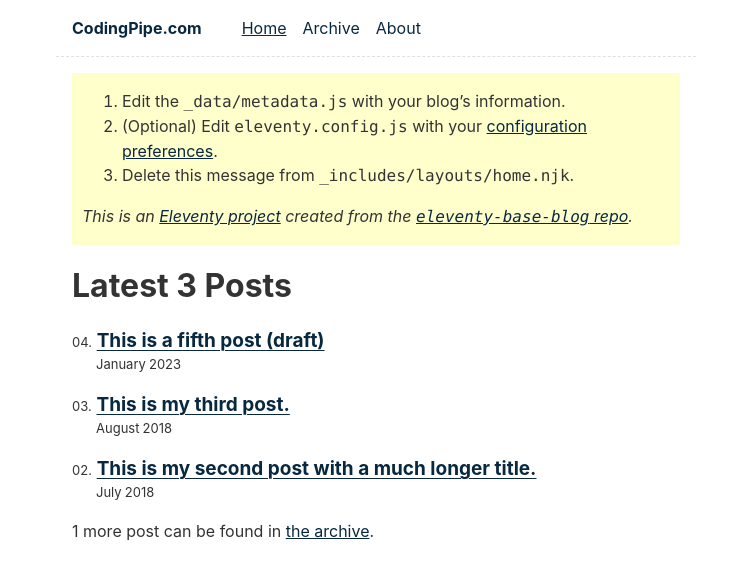
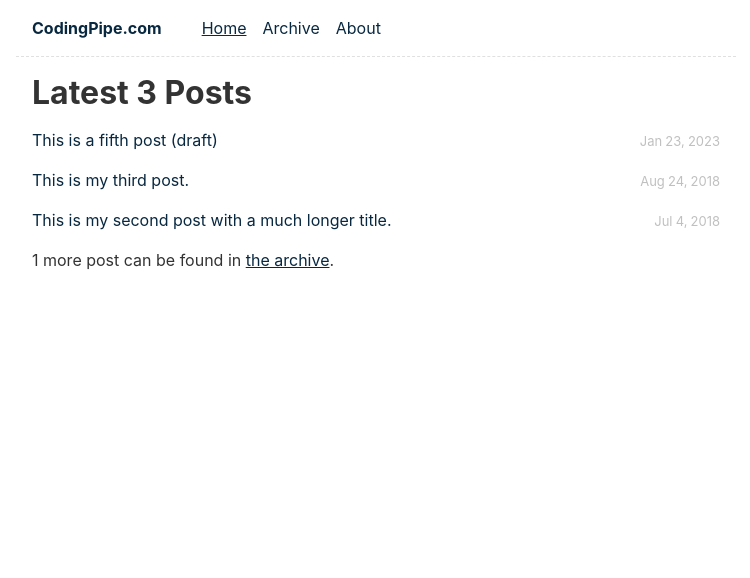
Before and after one commit to bojanv91/codingpipe, an Eleventy site: page content/index.njk in a window 1280 px wide. Shown: the whole page, without its empty margins (264-1014 px from the left). Built offline with nearby package versions, Linux system fonts and the light colour scheme; Eleventy itself is replaced by a stand-in of ours; files that its build step writes are made by us from their sources.

Commit message:
Update site's css

```diff
--- a/_includes/layouts/base.njk
+++ b/_includes/layouts/base.njk
@@ -11,7 +11,7 @@
 		<link rel="alternate" href="/feed/feed.json" type="application/json" title="{{ metadata.title }}">
 
 		{#- Uncomment this if you’d like folks to know that you used Eleventy to build your site!  #}
-		{#- <meta name="generator" content="{{ eleventy.generator }}"> #}
+		<meta name="generator" content="{{ eleventy.generator }}">
 
 		{#-
 		CSS bundles are provided via the `eleventy-plugin-bundle` plugin:
--- a/_includes/layouts/home.njk
+++ b/_includes/layouts/home.njk
@@ -1,16 +1,4 @@
 ---
 layout: layouts/base.njk
 ---
-<!-- Delete this message, it will also remove the component CSS from the bundle -->
-{%- css %}{% include "public/css/message-box.css" %}{% endcss %}
-<div class="message-box">
-	<ol>
-		<li>Edit the <code>_data/metadata.js</code> with your blog’s information.</li>
-		<li>(Optional) Edit <code>eleventy.config.js</code> with your <a href="https://www.11ty.dev/docs/config/">configuration preferences</a>.</li>
-		<li>Delete this message from <code>_includes/layouts/home.njk</code>.</li>
-	</ol>
-	<p><em>This is an <a href="https://www.11ty.dev/">Eleventy project</a> created from the <a href="https://github.com/11ty/eleventy-base-blog"><code>eleventy-base-blog</code> repo</a>.</em></p>
-</div>
-<!-- Stop deleting -->
-
 {{ content | safe }}
--- a/_includes/postslist.njk
+++ b/_includes/postslist.njk
@@ -1,9 +1,8 @@
-{%- css %}.postlist { counter-reset: start-from {{ (postslistCounter or postslist.length) + 1 }} }{% endcss %}
-<ol reversed class="postlist">
+<ul class="postlist">
 {% for post in postslist | reverse %}
 	<li class="postlist-item{% if post.url == url %} postlist-item-active{% endif %}">
 		<a href="{{ post.url }}" class="postlist-link">{% if post.data.title %}{{ post.data.title }}{% else %}<code>{{ post.url }}</code>{% endif %}</a>
-		<time class="postlist-date" datetime="{{ post.date | htmlDateString }}">{{ post.date | readableDate("LLLL yyyy") }}</time>
+		<time class="postlist-date" datetime="{{ post.date | htmlDateString }}">{{ post.date | readableDate("LLL d, yyyy") }}</time>
 	</li>
 {% endfor %}
-</ol>
+</ul>
--- a/eleventy.config.js
+++ b/eleventy.config.js
@@ -6,6 +6,7 @@ const pluginSyntaxHighlight = require("@11ty/eleventy-plugin-syntaxhighlight");
 const pluginBundle = require("@11ty/eleventy-plugin-bundle");
 const pluginNavigation = require("@11ty/eleventy-navigation");
 const { EleventyHtmlBasePlugin } = require("@11ty/eleventy");
+const pluginTimeToRead = require('eleventy-plugin-time-to-read');
 
 const pluginDrafts = require("./eleventy.config.drafts.js");
 const pluginImages = require("./eleventy.config.images.js");
@@ -37,6 +38,13 @@ module.exports = function(eleventyConfig) {
 	eleventyConfig.addPlugin(pluginNavigation);
 	eleventyConfig.addPlugin(EleventyHtmlBasePlugin);
 	eleventyConfig.addPlugin(pluginBundle);
+
+	eleventyConfig.addPlugin(pluginTimeToRead, {
+		style: 'short',
+		output: function (data) {
+			return data.timing + ' read';
+		}
+	});
 
 	// Filters
 	eleventyConfig.addFilter("readableDate", (dateObj, format, zone) => {
--- a/package.json
+++ b/package.json
@@ -4,7 +4,7 @@
   "scripts": {
     "build": "npx @11ty/eleventy",
     "build-ghpages": "npx @11ty/eleventy --pathprefix=/codingpipe/",
-    "start": "npx @11ty/eleventy --serve --quiet",
+    "start": "npx @11ty/eleventy --serve",
     "debug": "DEBUG=* npx @11ty/eleventy",
     "debugstart": "DEBUG=Eleventy* npx @11ty/eleventy --serve --quiet"
   },
@@ -19,6 +19,7 @@
 		"@11ty/eleventy-plugin-rss": "^1.2.0",
 		"@11ty/eleventy-plugin-syntaxhighlight": "^5.0.0",
 		"luxon": "^3.3.0",
-    "markdown-it-anchor": "^8.6.7"
+		"markdown-it-anchor": "^8.6.7",
+		"eleventy-plugin-time-to-read": "^1.3.0"
 	}
 }
--- a/public/css/index.css
+++ b/public/css/index.css
@@ -9,14 +9,11 @@
 	--color-gray-20: #e0e0e0;
 	--color-gray-50: #C0C0C0;
 	--color-gray-90: #333;
-
 	--background-color: #fff;
-
 	--text-color: var(--color-gray-90);
 	--text-color-link: #082840;
 	--text-color-link-active: #5f2b48;
 	--text-color-link-visited: #17050F;
-
 	--syntax-tab-size: 2;
 }
 
@@ -25,12 +22,10 @@
 		--color-gray-20: #e0e0e0;
 		--color-gray-50: #C0C0C0;
 		--color-gray-90: #dad8d8;
-
 		/* --text-color is assigned to --color-gray-_ above */
 		--text-color-link: #1493fb;
 		--text-color-link-active: #6969f7;
 		--text-color-link-visited: #a6a6f8;
-
 		--background-color: #15202b;
 	}
 }
@@ -49,11 +44,13 @@ body {
 	color: var(--text-color);
 	background-color: var(--background-color);
 }
+
 html {
 	overflow-y: scroll;
 }
+
 body {
-	max-width: 40em;
+	max-width: 45em;
 }
 
 /* https://www.a11yproject.com/posts/how-to-hide-content/ */
@@ -70,6 +67,7 @@ body {
 p:last-child {
 	margin-bottom: 0;
 }
+
 p {
 	line-height: 1.5;
 }
@@ -81,9 +79,11 @@ li {
 a[href] {
 	color: var(--text-color-link);
 }
+
 	a[href]:visited {
 		color: var(--text-color-link-visited);
 	}
+
 	a[href]:hover,
 	a[href]:active {
 		color: var(--text-color-link-active);
@@ -92,6 +92,7 @@ a[href]:active {
 main {
 	padding: 1rem;
 }
+
 	main :first-child {
 		margin-top: 0;
 	}
@@ -99,6 +100,7 @@ main :first-child {
 header {
 	border-bottom: 1px dashed var(--color-gray-20);
 }
+
 	header:after {
 		content: "";
 		display: table;
@@ -114,6 +116,7 @@ header:after {
 table {
 	margin: 1em 0;
 }
+
 	table td,
 	table th {
 		padding-right: 1em;
@@ -123,6 +126,7 @@ pre,
 code {
 	font-family: var(--font-family-monospace);
 }
+
 	pre:not([class*="language-"]) {
 		margin: .5em 0;
 		line-height: 1.375; /* 22px /16 */
@@ -138,6 +142,7 @@ pre:not([class*="language-"]) {
 		word-spacing: normal;
 		word-break: normal;
 	}
+
 code {
 	word-break: break-all;
 }
@@ -150,11 +155,13 @@ header {
 	align-items: center;
 	padding: 1em;
 }
+
 .home-link {
 	font-size: 1em; /* 16px /16 */
 	font-weight: 700;
 	margin-right: 2em;
 }
+
 	.home-link:link:not(:hover) {
 		text-decoration: none;
 	}
@@ -166,56 +173,73 @@ header {
 	margin: 0;
 	list-style: none;
 }
+
 .nav-item {
 	display: inline-block;
 	margin-right: 1em;
 }
+
 	.nav-item a[href]:not(:hover) {
 		text-decoration: none;
 	}
+
 .nav a[href][aria-current="page"] {
 	text-decoration: underline;
 }
 
 /* Posts list */
 .postlist {
-	list-style: none;
+	/*list-style: none;*/
 	padding: 0;
-	padding-left: 1.5rem;
+	/*padding-left: 1.5rem;*/
 }
+
 .postlist-item {
 	display: flex;
 	flex-wrap: wrap;
 	align-items: baseline;
-	counter-increment: start-from -1;
+	/*counter-increment: start-from -1;*/
 	margin-bottom: 1em;
 }
+
 	.postlist-item:before {
-	display: inline-block;
+		/*display: inline-block;
 	pointer-events: none;
 	content: "" counter(start-from, decimal-leading-zero) ". ";
 		line-height: 100%;
 		text-align: right;
-	margin-left: -1.5rem;
+		margin-left: -1.5rem;*/
 	}
+
 	.postlist-date,
 	.postlist-item:before {
 		font-size: 0.8125em; /* 13px /16 */
 		color: var(--color-gray-90);
 	}
+
 .postlist-date {
 	word-spacing: -0.5px;
+	margin-left: auto; /* Push date to the most right position */
+	color: var(--color-gray-50);
 }
+
 .postlist-link {
-	font-size: 1.1875em; /* 19px /16 */
-	font-weight: 700;
-	flex-basis: calc(100% - 1.5rem);
+	text-decoration: none; /* don't underline the links here */
+	font-size: 1em; /*1.1875em;*/ /* 19px /16 */
+	font-weight: 400; /* 700 */
+	/*flex-basis: calc(100% - 1.5rem);
 	padding-left: .25em;
 	padding-right: .5em;
 	text-underline-position: from-font;
 	text-underline-offset: 0;
-	text-decoration-thickness: 1px;
+	text-decoration-thickness: 1px;*/
 }
+
+	.postlist-link:focus,
+	.postlist-link:hover {
+		text-decoration: underline;
+	}
+
 .postlist-item-active .postlist-link {
 	font-weight: bold;
 }
@@ -225,9 +249,16 @@ header {
 	display: inline-flex;
 	align-items: center;
 	justify-content: center;
-	text-transform: capitalize;
-	font-style: italic;
+	/*text-transform: capitalize;*/
+	/*font-style: italic;*/
+	text-decoration: none;
 }
+
+	.post-tag:focus,
+	.post-tag:hover {
+		text-decoration: underline;
+	}
+
 .postlist-item > .post-tag {
 	align-self: center;
 }
@@ -240,9 +271,15 @@ header {
 	list-style: none;
 	padding: 0;
 	margin: 0;
+	color: var(--color-gray-50);
 }
+
 	.post-metadata time {
-	margin-right: 1em;
+		/*margin-right: 1em;*/
+	}
+
+	.post-metadata .post-tag {
+		color: inherit;
 	}
 
 /* Direct Links / Markdown Headers */
@@ -252,14 +289,17 @@ header {
 	font-size: 1em;
 	margin-left: .1em;
 }
+
 a[href].header-anchor,
 a[href].header-anchor:visited {
 	color: transparent;
 }
+
 	a[href].header-anchor:focus,
 	a[href].header-anchor:hover {
 		text-decoration: underline;
 	}
+
 	a[href].header-anchor:focus,
 	:hover > a[href].header-anchor {
 		color: #aaa;
@@ -268,3 +308,13 @@ a[href].header-anchor:focus,
 h2 + .header-anchor {
 	font-size: 1.5em;
 }
+
+/*
+		***************
+		Custom
+		***************
+*/
+
+h1 {
+	margin-bottom: 0;
+}
```
Also changed, not shown: _includes/layouts/post.njk (+6 -3 lines). Lines whose indentation alone changed are shown as unchanged.
